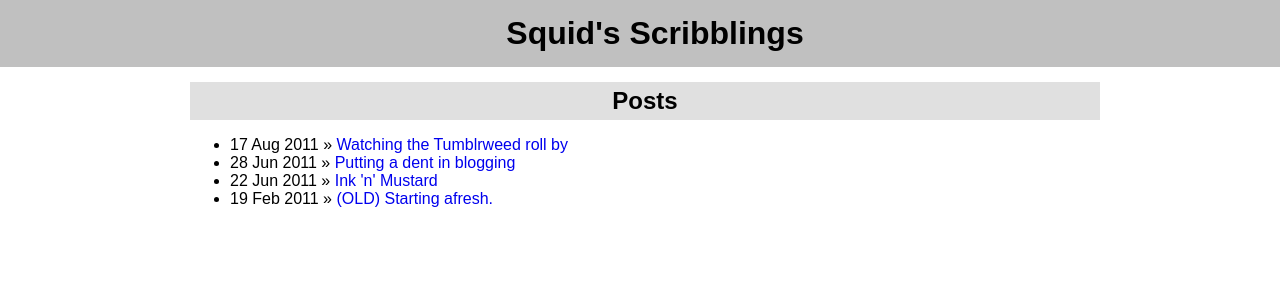
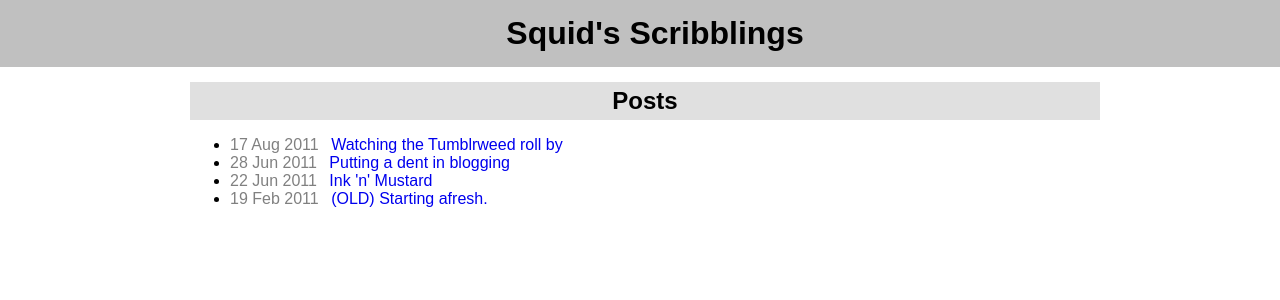
Before and after one commit to jesskay/psquid.net, a Jekyll site: the page built from index.html, in a window 1280 px wide. Shown: the top 300 px of the page. Built offline with Jekyll 4.4.1, drawn with Linux system fonts in a browser that asks for light colours.

Commit message:
Tweakan' date.

```diff
--- a/css/clean_ink.css
+++ b/css/clean_ink.css
@@ -38,3 +38,8 @@ h2 {
   padding: 0;
   margin: 15px auto 20px auto;
 }
+
+.date {
+  padding-right: 8px;
+  color: rgb(128, 128, 128);
+}
--- a/index.html
+++ b/index.html
@@ -6,6 +6,6 @@ title: Squid's Scribblings
 <h2>Posts</h2>
 <ul class="post-list">
   {% for post in site.posts %}
-    <li><span class="date">{{ post.date | date: "%d %b %Y" }}</span> &raquo; <a href="{{ post.url }}">{{ post.title }}</a></li>
+    <li><span class="date">{{ post.date | date: "%d %b %Y" }}</span> <a href="{{ post.url }}">{{ post.title }}</a></li>
   {% endfor %}
 </ul>
```
